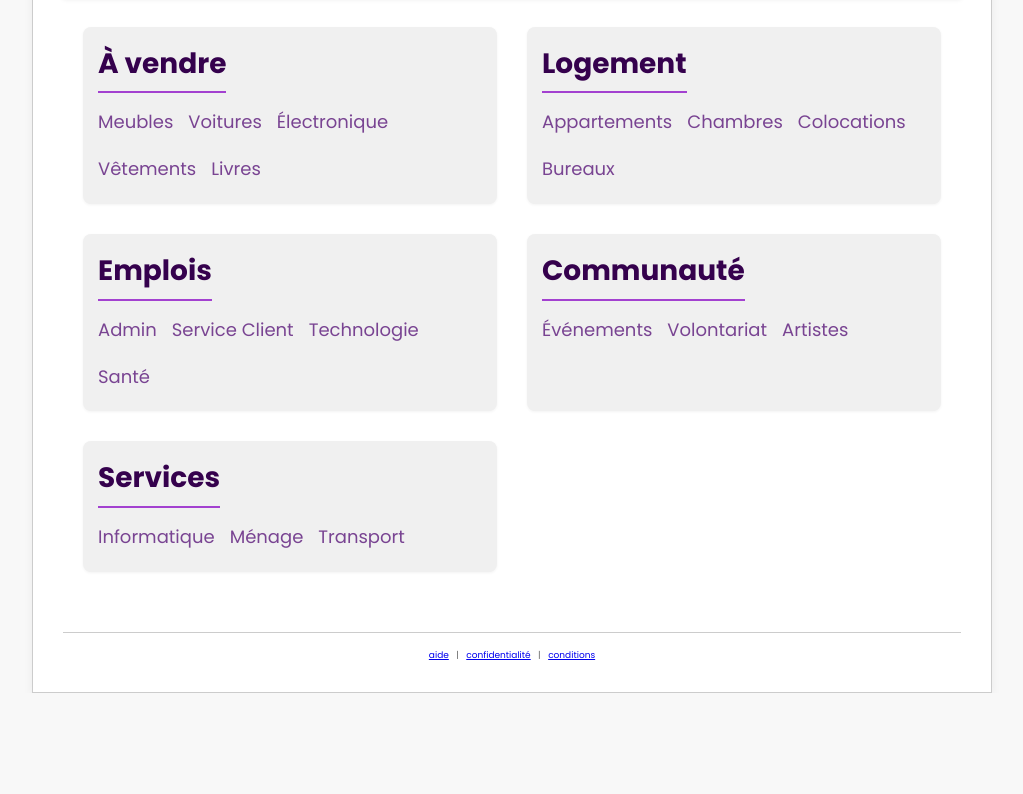
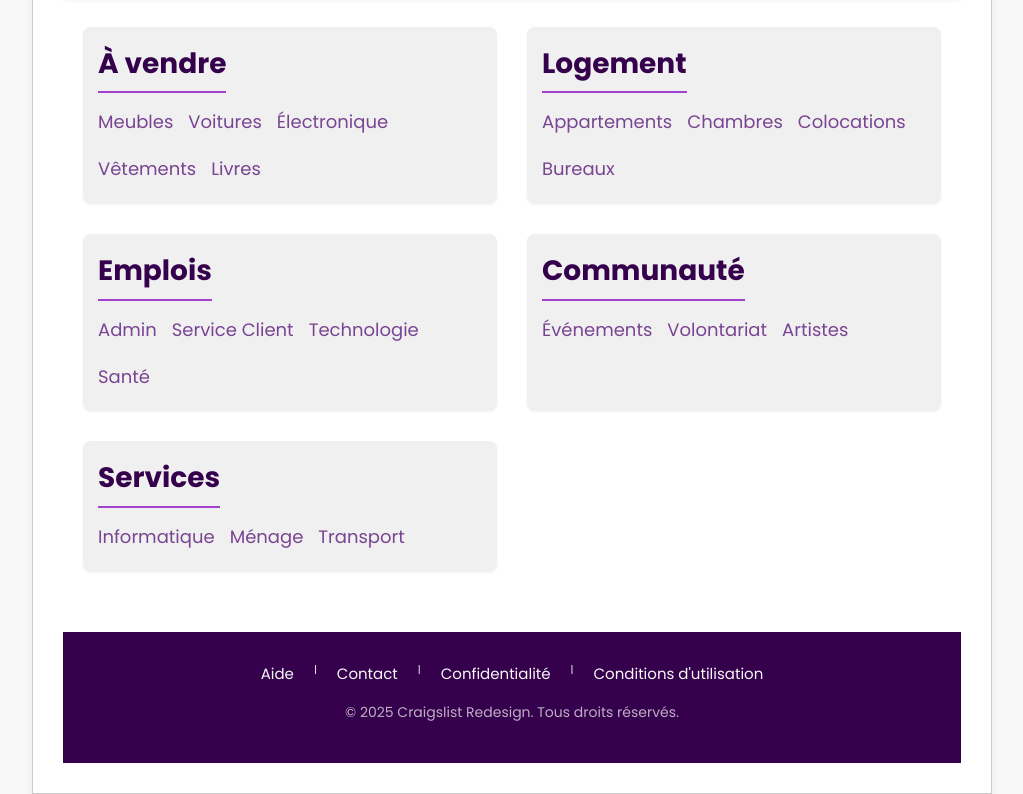
Before and after one commit to 313-jvk/craigslist-redesign-responsive, a plain HTML site: page index.html in a window 1280 px wide. Shown: the part 138-932 px from the top of the page, without its empty margins (128-1151 px from the left). Before the commit the page ends 831 px from the top, so only its background shows below. Drawn offline with Linux system fonts and the light colour scheme.

Commit message:
Finalisation du design UI responsive (header, footer, pages accueil/liste/détail).

```diff
--- a/css/responsive.css
+++ b/css/responsive.css
@@ -712,3 +712,69 @@ a:hover {
         max-width: 300px; /* Limite la largeur du bouton */
     }
 }
+
+/* ==================================== */
+/* 2.8. Footer                          */
+/* ==================================== */
+
+.main-footer {
+    background-color: #35014d; /* Votre couleur violet foncé, cohérente avec le header */
+    color: #F8F8F8; /* Texte clair sur fond foncé */
+    padding: 2rem 1.5rem;
+    text-align: center;
+    margin-top: 3rem; /* Espacement avec le contenu au-dessus */
+}
+
+.footer-links {
+    display: flex;
+    flex-direction: column; /* Liens empilés sur mobile */
+    gap: 0.8rem; /* Espacement entre les liens */
+    margin-bottom: 1.5rem;
+}
+
+.footer-links a {
+    color: #F8F8F8;
+    text-decoration: none;
+    font-size: 1.5rem;
+    transition: color 0.3s ease;
+}
+
+.footer-links a:hover {
+    color: #cb0ed8; /* Couleur d'accentuation au survol */
+}
+
+.footer-links .separator {
+    display: none; /* Cache les séparateurs sur mobile pour un agencement vertical */
+}
+
+.footer-copyright {
+    font-size: 1.4rem;
+    color: rgba(248, 248, 248, 0.7); /* Texte légèrement estompé */
+}
+
+/* Media Query pour les écrans plus grands (tablette et desktop) */
+@media (min-width: 618px) {
+    .main-footer {
+        padding: 2.5rem 2rem;
+    }
+
+    .footer-links {
+        flex-direction: row; /* Liens côte à côte sur les écrans plus grands */
+        justify-content: center; /* Centre les liens */
+        gap: 1.5rem; /* Plus d'espacement */
+    }
+
+    .footer-links .separator {
+        display: inline; /* Affiche les séparateurs sur les grands écrans */
+    }
+}
+
+@media (min-width: 768px) {
+    .main-footer {
+        padding: 3rem;
+    }
+
+    .footer-links {
+        gap: 2rem; /* Encore plus d'espacement */
+    }
+}
--- a/index.html
+++ b/index.html
@@ -74,9 +74,19 @@
     </section>
 </main>
 
-        <div class="footer-legacy">
-            <a href="#">aide</a> | <a href="#">confidentialité</a> | <a href="#">conditions</a>
-        </div>
+      <footer class="main-footer">
+    <div class="footer-links">
+        <a href="#">Aide</a>
+        <span class="separator">|</span>
+        <a href="#">Contact</a>
+        <span class="separator">|</span>
+        <a href="#">Confidentialité</a>
+        <span class="separator">|</span>
+        <a href="#">Conditions d'utilisation</a>
+    </div>
+    <p class="footer-copyright">&copy; 2025 Craigslist Redesign. Tous droits réservés.</p>
+</footer>
+
     </div>
 
 
```
